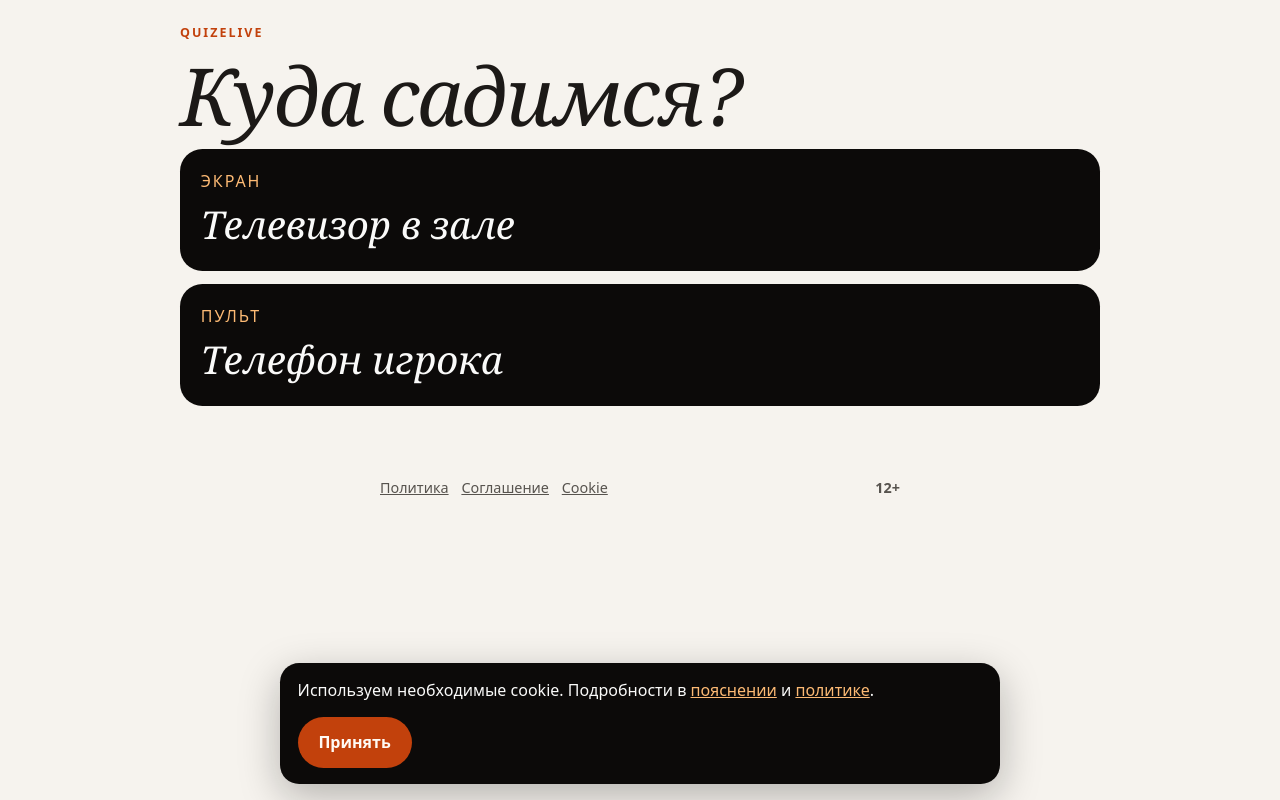
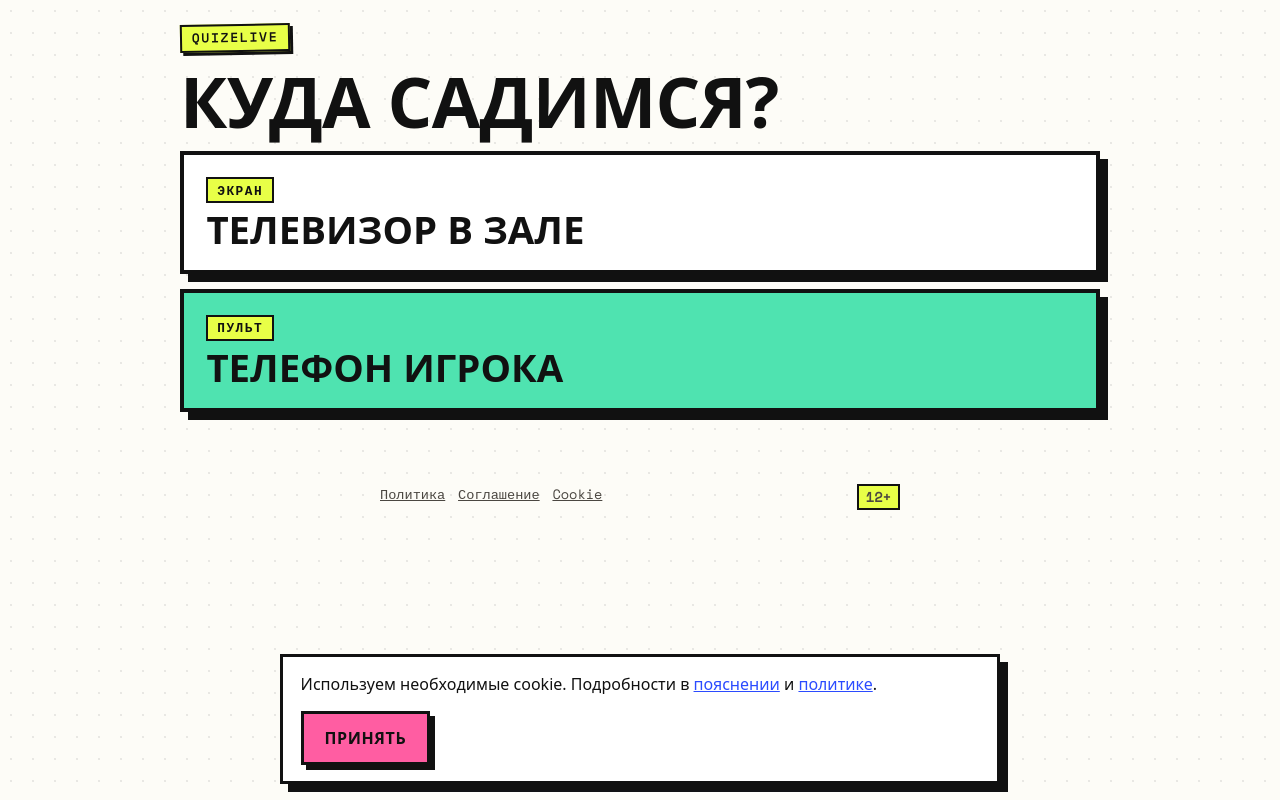
Before and after one commit to polarizer700/quizelive-play, a React (Vite) app: page / in a window 1280 px wide. Built offline with nearby package versions, Linux system fonts and the light colour scheme.

Commit message:
style: рестайл экрана и пульта в neo-brutalism

```diff
--- a/package.json
+++ b/package.json
@@ -13,6 +13,7 @@
   "dependencies": {
     "@fontsource-variable/fraunces": "^5.2.9",
     "@fontsource-variable/outfit": "^5.2.8",
+    "@fontsource/space-mono": "^5.3.0",
     "qrcode": "^1.5.4",
     "react": "^19.2.0",
     "react-dom": "^19.2.0"
--- a/src/app/styles.css
+++ b/src/app/styles.css
@@ -1,6 +1,13 @@
 :root {
-  color: #1c1917;
-  background: #f6f3ee;
+  --paper: #fdfcf7;
+  --ink: #111111;
+  --muted: #4b4741;
+  --acid: #e8ff47;
+  --pink: #ff5da2;
+  --cobalt: #2b4bff;
+  --mint: #4fe3b0;
+  color: var(--ink);
+  background: var(--paper);
   font-family: "Outfit Variable", ui-sans-serif, system-ui, sans-serif;
 }
 
@@ -9,6 +16,9 @@
 body {
   margin: 0;
   min-height: 100vh;
+  background:
+    radial-gradient(#11111116 1.2px, transparent 1.2px) 0 0 / 22px 22px,
+    var(--paper);
 }
 
 button, input, textarea { font: inherit; }
@@ -16,40 +26,65 @@ button, input, textarea { font: inherit; }
 h1, p { margin: 0; }
 
 h1 {
-  font-family: "Fraunces Variable", ui-serif, georgia, serif;
-  font-style: italic;
-  font-weight: 560;
-  letter-spacing: -0.03em;
+  font-weight: 900;
+  letter-spacing: -0.01em;
   line-height: 0.95;
+  text-transform: uppercase;
 }
 
 .mark {
-  color: #c2410c;
+  display: inline-block;
+  width: max-content;
+  padding: 0.15rem 0.6rem;
+  border: 2px solid var(--ink);
+  background: var(--acid);
+  box-shadow: 3px 3px 0 var(--ink);
+  font-family: "Space Mono", "Courier New", monospace;
+  color: var(--ink);
   font-size: 0.78rem;
   font-weight: 700;
   letter-spacing: 0.16em;
   text-transform: uppercase;
+  transform: rotate(-1deg);
 }
 
-.muted { color: #57534e; }
+.muted { color: var(--muted); }
 
 .error {
   margin: 1rem 0;
-  color: #9a3412;
+  padding: 0.6rem 0.9rem;
+  border: 3px solid var(--ink);
+  background: var(--pink);
+  color: var(--ink);
+  font-weight: 700;
 }
 
 .primary, .choice {
-  border: 0;
-  border-radius: 999px;
+  border: 3px solid var(--ink);
+  border-radius: 0;
+  box-shadow: 5px 5px 0 var(--ink);
   cursor: pointer;
+  font-weight: 800;
+  letter-spacing: 0.04em;
+  text-transform: uppercase;
+  transition: transform 0.1s steps(2), box-shadow 0.1s steps(2);
+}
+
+.primary:hover, .choice:hover {
+  transform: translate(-1px, -1px);
+  box-shadow: 6px 6px 0 var(--ink);
+}
+
+.primary:active, .choice:active {
+  transform: translate(5px, 5px);
+  box-shadow: 0 0 0 var(--ink);
 }
 
 .primary {
   min-height: 3.2rem;
   padding: 0.8rem 1.3rem;
-  background: #c2410c;
-  color: #fffaf5;
-  font-weight: 700;
+  background: var(--pink);
+  color: var(--ink);
 }
 
 .panel, .home, .stage-page {
@@ -64,42 +99,73 @@ h1 {
   gap: 1rem;
 }
 
-.panel h1, .home h1, .question h1, .board h1 { font-size: clamp(2.6rem, 8vw, 5rem); }
+.panel h1, .home h1, .board h1 { font-size: clamp(2.2rem, 7vw, 4.4rem); }
 
 input, textarea {
   width: 100%;
   padding: 0.9rem 1rem;
-  border: 1px solid #e7e5e4;
-  border-radius: 1rem;
+  border: 3px solid var(--ink);
+  border-radius: 0;
   background: white;
+  box-shadow: 4px 4px 0 var(--ink);
+}
+
+input:focus, textarea:focus {
+  outline: none;
+  box-shadow: 4px 4px 0 var(--cobalt);
 }
 
 textarea { min-height: 8rem; }
 
 .home-links, .lobby, .choices, .options {
   display: grid;
-  gap: 0.8rem;
+  gap: 0.9rem;
 }
 
 .home-card {
   display: flex;
   flex-direction: column;
-  gap: 0.4rem;
-  padding: 1.3rem;
-  border-radius: 1.4rem;
-  background: #0c0a09;
-  color: #fafaf9;
+  gap: 0.5rem;
+  padding: 1.4rem;
+  border: 4px solid var(--ink);
+  border-radius: 0;
+  background: #fff;
+  color: var(--ink);
   text-decoration: none;
+  box-shadow: 8px 8px 0 var(--ink);
+  transition: transform 0.1s steps(2), box-shadow 0.1s steps(2);
 }
 
-.home-card span { color: #fdba74; letter-spacing: 0.12em; text-transform: uppercase; }
+.home-card:hover {
+  transform: translate(-2px, -2px);
+  box-shadow: 10px 10px 0 var(--ink);
+}
+
+.home-card:active {
+  transform: translate(8px, 8px);
+  box-shadow: 0 0 0 var(--ink);
+}
+
+.home-card span {
+  width: max-content;
+  padding: 0.1rem 0.55rem;
+  border: 2px solid var(--ink);
+  background: var(--acid);
+  font-family: "Space Mono", "Courier New", monospace;
+  letter-spacing: 0.12em;
+  text-transform: uppercase;
+  font-size: 0.8rem;
+  font-weight: 700;
+}
 
 .home-card strong {
-  font-family: "Fraunces Variable", ui-serif, georgia, serif;
   font-size: 2.4rem;
-  font-style: italic;
-  font-weight: 560;
+  font-weight: 900;
+  text-transform: uppercase;
+  line-height: 0.95;
 }
+
+.home-card:nth-of-type(2) { background: var(--mint); }
 
 .topbar, .lobby {
   display: flex;
@@ -110,57 +176,78 @@ textarea { min-height: 8rem; }
 
 .code {
   margin: 0;
-  font-family: "Fraunces Variable", ui-serif, georgia, serif;
-  font-size: clamp(4rem, 12vw, 8rem);
-  font-style: italic;
-  line-height: 0.8;
+  padding: 0.1em 0.25em;
+  border: 4px solid var(--ink);
+  background: var(--acid);
+  box-shadow: 8px 8px 0 var(--ink);
+  font-size: clamp(3.4rem, 11vw, 7rem);
+  font-weight: 900;
+  line-height: 1;
+  letter-spacing: 0.04em;
 }
 
 .lobby img, .qr-empty {
   width: min(320px, 100%);
-  border-radius: 1.4rem;
+  border: 4px solid var(--ink);
+  border-radius: 0;
   background: white;
+  box-shadow: 8px 8px 0 var(--ink);
 }
 
 .lobby ul { padding: 0; list-style: none; }
 
-.lobby li + li { margin-top: 0.4rem; }
+.lobby li {
+  padding: 0.4rem 0.8rem;
+  border: 2px solid var(--ink);
+  background: #fff;
+  font-weight: 700;
+}
+
+.lobby li + li { margin-top: 0.5rem; }
 
 .question, .board { display: flex; flex-direction: column; gap: 1rem; }
 
-.kicker { color: #c2410c; font-weight: 700; letter-spacing: 0.14em; text-transform: uppercase; }
+.kicker { font-family: "Space Mono", "Courier New", monospace; font-weight: 700; letter-spacing: 0.14em; text-transform: uppercase; }
 
 .timer {
-  font-family: "Fraunces Variable", ui-serif, georgia, serif;
-  font-size: 4rem;
-  font-style: italic;
+  padding: 0.05em 0.3em;
+  border: 3px solid var(--ink);
+  background: var(--acid);
+  box-shadow: 5px 5px 0 var(--ink);
+  font-family: "Space Mono", "Courier New", monospace;
+  font-size: clamp(2rem, 4vw, 3.4rem);
+  font-weight: 700;
 }
 
 .option, .choice {
   padding: 1rem 1.1rem;
-  border-radius: 1rem;
-  background: #0c0a09;
-  color: #fafaf9;
+  border: 3px solid var(--ink);
+  border-radius: 0;
+  background: #fff;
+  color: var(--ink);
   text-align: left;
+  box-shadow: 4px 4px 0 var(--ink);
+  font-weight: 700;
 }
 
-.correct { background: #c2410c; }
+.option.correct { background: var(--acid); }
 
-.picked { outline: 3px solid #fdba74; }
+.choice.picked { background: var(--cobalt); color: #fff; }
 
 .verdict-correct {
-  background: #dcfce7;
-  border: 3px solid #16a34a;
-  color: #14532d;
+  background: var(--acid);
+  border: 3px solid var(--ink);
+  color: var(--ink);
 }
 
 .verdict-wrong {
-  background: #fee2e2;
-  border: 3px solid #dc2626;
-  color: #7f1d1d;
+  background: var(--pink);
+  border: 3px solid var(--ink);
+  color: var(--ink);
+  text-decoration: line-through 3px var(--ink);
 }
 
-.board ol { display: grid; gap: 0.6rem; margin: 0; padding: 0; list-style: none; }
+.board ol { display: grid; gap: 0.7rem; margin: 0; padding: 0; list-style: none; }
 
 .board li, .place {
   display: flex;
@@ -168,41 +255,65 @@ textarea { min-height: 8rem; }
   align-items: baseline;
 }
 
-.place {
-  font-family: "Fraunces Variable", ui-serif, georgia, serif;
-  font-size: 3rem;
-  font-style: italic;
+.board li {
+  padding: 0.7rem 1rem;
+  border: 3px solid var(--ink);
+  background: #fff;
+  box-shadow: 4px 4px 0 var(--ink);
 }
 
-.board em { margin-left: auto; font-style: normal; }
+.board li:first-child { background: var(--acid); }
+
+.board li span {
+  font-family: "Space Mono", "Courier New", monospace;
+  font-weight: 700;
+}
+
+.board li strong { text-transform: uppercase; }
+
+.board em { margin-left: auto; font-style: normal; font-family: "Space Mono", monospace; font-weight: 700; }
+
+.place {
+  font-size: 2.6rem;
+  font-weight: 900;
+  text-transform: uppercase;
+}
 
 .status {
-  color: #c2410c;
+  width: max-content;
+  padding: 0.2rem 0.7rem;
+  border: 2px solid var(--ink);
+  background: var(--mint);
+  color: var(--ink);
   font-weight: 700;
+  text-transform: uppercase;
 }
 
 .consent {
   display: flex;
   gap: 0.7rem;
   align-items: flex-start;
-  color: #57534e;
+  color: var(--muted);
   font-size: 0.95rem;
 }
 
 .consent input {
   width: auto;
   margin-top: 0.25rem;
+  box-shadow: none;
 }
 
-.consent a { color: #c2410c; }
+.consent a { color: var(--cobalt); }
 
 .question-image {
   display: block;
   width: min(100%, 520px);
   max-height: 280px;
   object-fit: contain;
-  border-radius: 1.2rem;
-  background: #0c0a09;
+  border: 3px solid var(--ink);
+  border-radius: 0;
+  background: #fff;
+  box-shadow: 6px 6px 0 var(--ink);
 }
 
 /* Live-экран вопроса: вся высота вьюпорта, без верхней панели */
@@ -243,8 +354,10 @@ textarea { min-height: 8rem; }
   max-width: 100%;
   max-height: 100%;
   object-fit: contain;
-  border-radius: 1.4rem;
-  background: #0c0a09;
+  border: 4px solid var(--ink);
+  border-radius: 0;
+  background: #fff;
+  box-shadow: 10px 10px 0 var(--ink);
 }
 
 .question-body {
@@ -257,9 +370,15 @@ textarea { min-height: 8rem; }
 
 .question-meta {
   display: flex;
-  align-items: baseline;
+  align-items: center;
   justify-content: space-between;
   gap: 1rem;
+}
+
+.question-meta .kicker {
+  padding: 0.2rem 0.7rem;
+  border: 2px solid var(--ink);
+  background: var(--mint);
 }
 
 .question-text {
@@ -268,7 +387,7 @@ textarea { min-height: 8rem; }
   align-items: center;
   min-height: 0;
   overflow: hidden;
-  font-size: clamp(2rem, 4.5vw, 5rem);
+  font-size: clamp(1.9rem, 4.2vw, 4.6rem);
 }
 
 .question-live .options {
@@ -307,13 +426,14 @@ textarea { min-height: 8rem; }
   max-width: 720px;
   margin: 0 auto;
   padding: 1rem 1.1rem;
-  border-radius: 1.2rem;
-  background: #0c0a09;
-  color: #fafaf9;
-  box-shadow: 0 12px 40px rgba(12, 10, 9, 0.28);
+  border: 3px solid var(--ink);
+  border-radius: 0;
+  background: #fff;
+  color: var(--ink);
+  box-shadow: 8px 8px 0 var(--ink);
 }
 
-.cookie-banner a { color: #fdba74; }
+.cookie-banner a { color: var(--cobalt); }
 
 .legal-links {
   display: flex;
@@ -321,20 +441,25 @@ textarea { min-height: 8rem; }
   gap: 0.8rem;
   width: min(520px, calc(100% - 2rem));
   margin: 1.5rem auto 2rem;
-  color: #57534e;
-  font-size: 0.9rem;
+  color: var(--muted);
+  font-family: "Space Mono", "Courier New", monospace;
+  font-size: 0.85rem;
 }
 
 .legal-links a { color: inherit; }
 
 .age-mark {
   margin-left: auto;
+  padding: 0.05rem 0.45rem;
+  border: 2px solid var(--ink);
+  background: var(--acid);
   font-weight: 700;
 }
 
 button.primary:disabled {
   opacity: 0.45;
   cursor: not-allowed;
+  box-shadow: 2px 2px 0 var(--ink);
 }
 
 @media (width < 800px) {
--- a/src/main.tsx
+++ b/src/main.tsx
@@ -1,8 +1,7 @@
 import { createRoot } from "react-dom/client";
 
-import "@fontsource-variable/fraunces/wght.css";
-import "@fontsource-variable/fraunces/wght-italic.css";
 import "@fontsource-variable/outfit";
+import "@fontsource/space-mono";
 
 import { App } from "@app/app";
 import "@app/styles.css";
```
Also changed, not shown: 1 other file (tests, documents, lock files or other folders).
